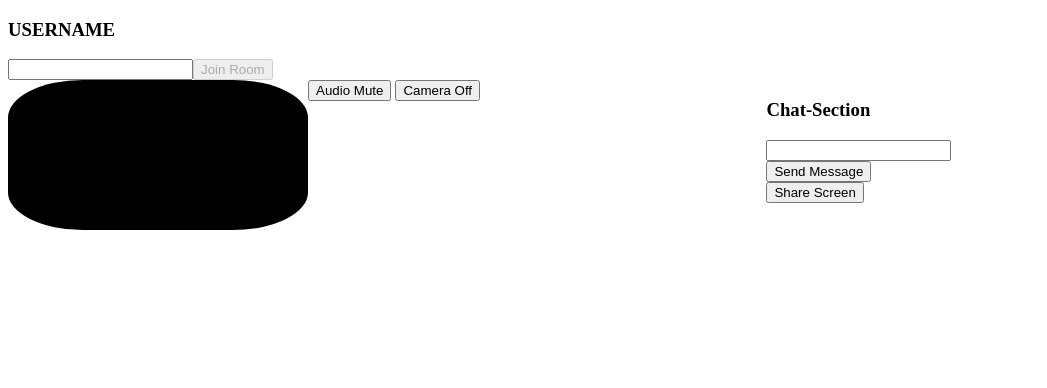
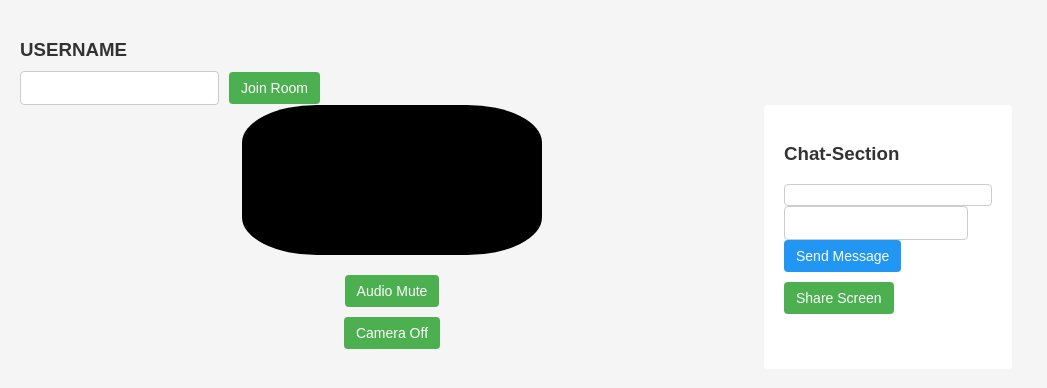
Before and after one commit to rupesh237/audio-video-messaging-app, a Django app: page /chat/ in a window 1280 px wide. Shown: the top 388 px of the page, without its empty margins (0-1047 px from the left). Run offline with Django 4.2, Linux system fonts and the light colour scheme.

Commit message:
styling changed

```diff
--- a/chatting_system/static/css/main.css
+++ b/chatting_system/static/css/main.css
@@ -13,3 +13,97 @@ video {
     border-radius: 25%;
     background-color: black;
 }
+
+/* main.css
+css is added
+*/
+
+body {
+    font-family: Arial, sans-serif;
+    background-color: #f5f5f5;
+    margin: 0;
+    padding: 20px;
+}
+
+h3 {
+    color: #333;
+}
+
+#label-username {
+    margin-bottom: 10px;
+}
+
+input[type="text"] {
+    padding: 8px;
+    font-size: 14px;
+    border: 1px solid #ccc;
+    border-radius: 4px;
+    margin-right: 10px;
+}
+
+button {
+    padding: 8px 12px;
+    font-size: 14px;
+    background-color: #4caf50;
+    color: #fff;
+    border: none;
+    border-radius: 4px;
+    cursor: pointer;
+}
+
+button:hover {
+    background-color: #45a049;
+}
+
+#video-container {
+    display: flex;
+    flex-direction: column;
+    align-items: center;
+    margin-bottom: 20px;
+}
+
+#local-video {
+    width: 300px;
+    height: auto;
+    margin-bottom: 10px;
+}
+
+#chat-section {
+    background-color: #fff;
+    padding: 20px;
+    border-radius: 4px;
+}
+
+#messages-lists {
+    list-style-type: none;
+    padding: 0;
+    margin: 0;
+    max-height: 300px;
+    overflow-y: auto;
+    border: 1px solid #ccc;
+    border-radius: 4px;
+    padding: 10px;
+}
+
+#messages-lists li {
+    margin-bottom: 10px;
+}
+
+#msg {
+    width: 80%;
+    padding: 8px;
+    font-size: 14px;
+    border: 1px solid #ccc;
+    border-radius: 4px;
+    margin-right: 10px;
+}
+
+#btn-send-msg {
+    background-color: #2196f3;
+}
+
+#btn-toggle-audio,
+#btn-toggle-vedio,
+#btn-share-screen {
+    margin-top: 10px;
+}
```
